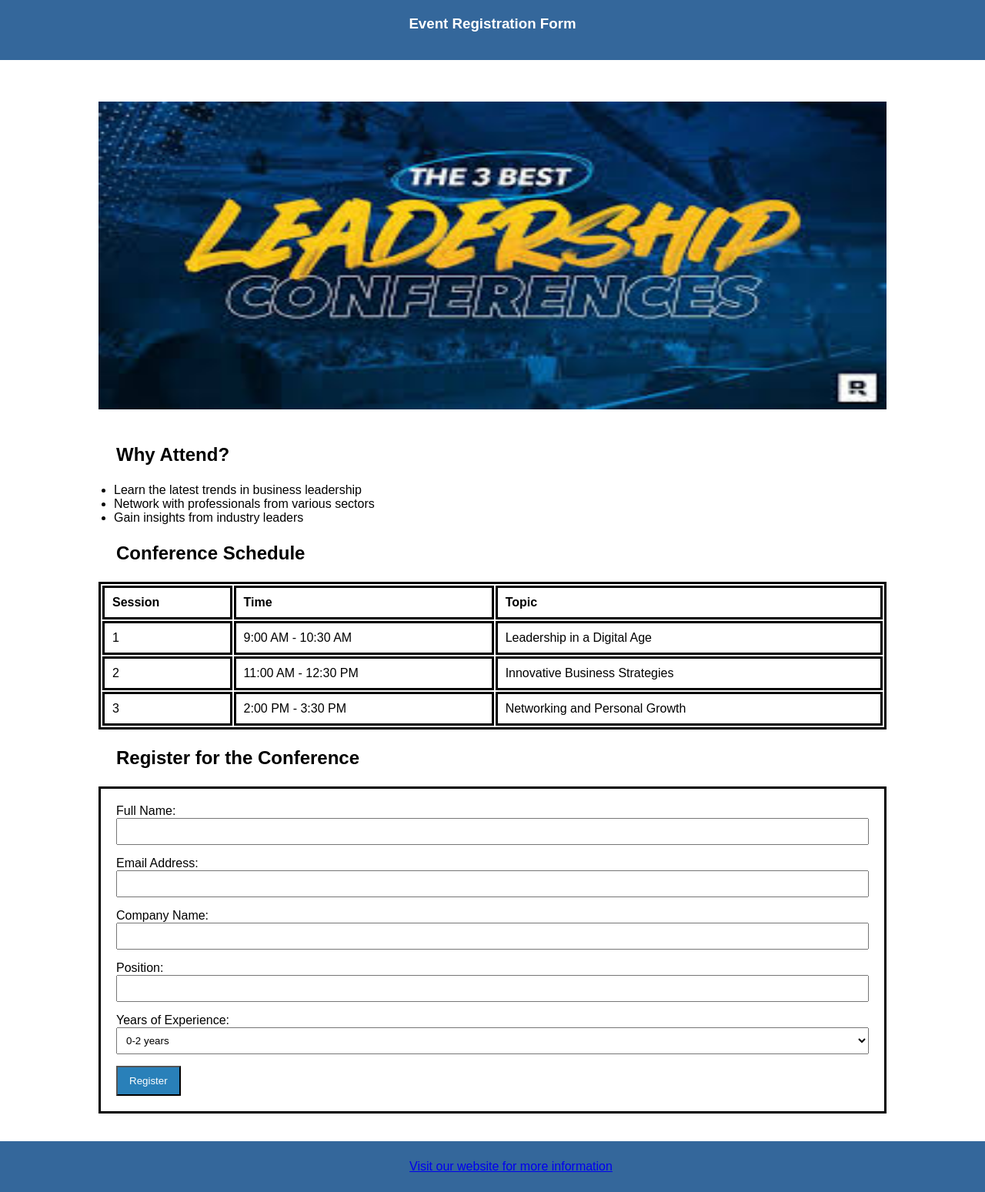
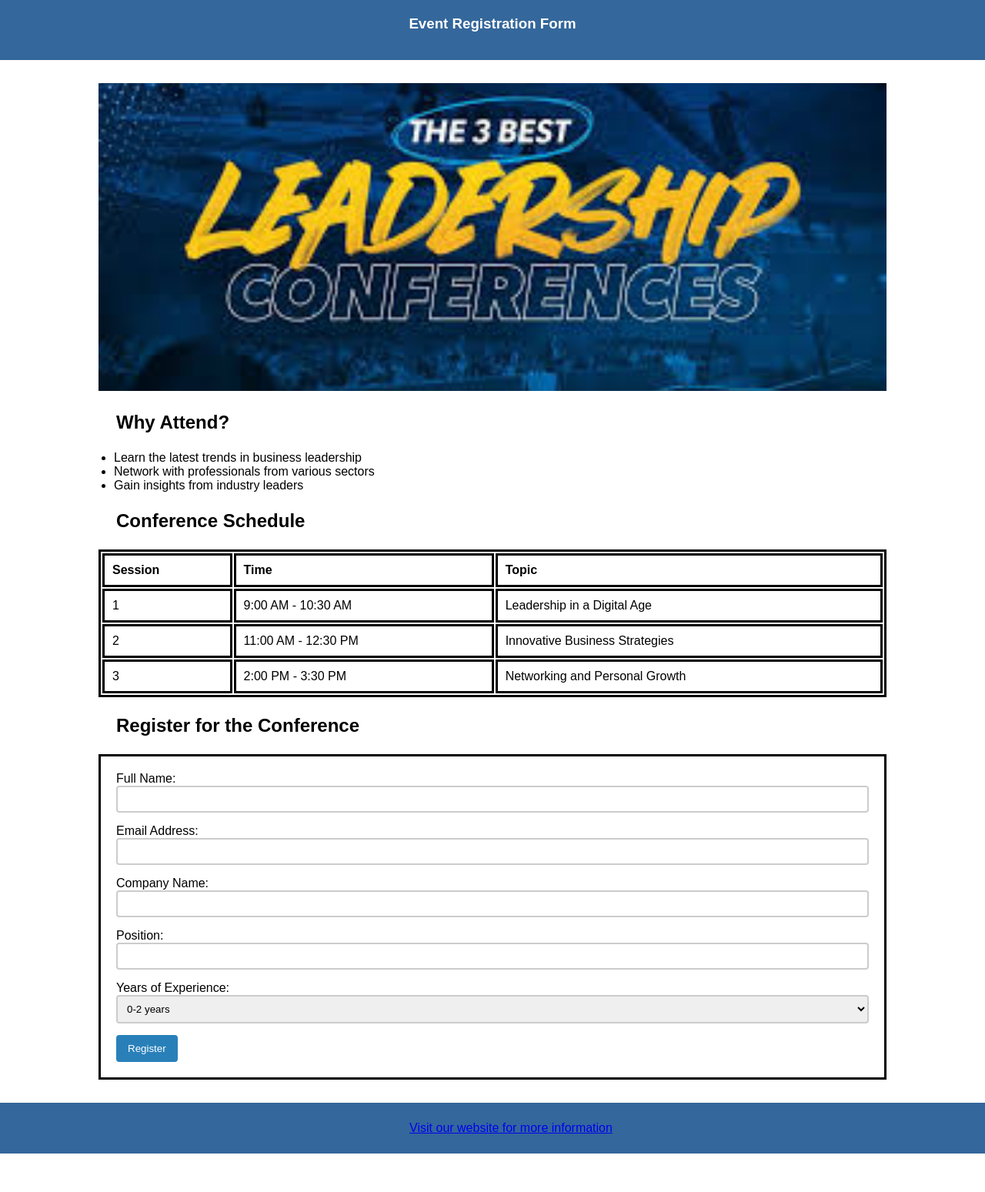
Before and after one commit to abu166/Front-End_LabWork-1, a plain HTML site: page LabWork/index.html in a window 1280 px wide. Shown: the part 76-1625 px from the top of the page at 77% size. After the commit the page ends 1575 px from the top, so only its background shows below. Drawn offline with Linux system fonts and the light colour scheme.

Commit message:
Add files via upload

```diff
--- a/LabWork/index.html
+++ b/LabWork/index.html
@@ -9,110 +9,18 @@
 
     <!-- Adding a favicon -->
     <link rel="icon" type="image/png" href="./images/favicon.png">
-
-
-    <style>
-        body {
-            font-family: Arial;
-            background-color: #ffffff;
-            margin: 0;
-            padding: 0;
-        }
-
-        header {
-            background-color: #34679b;
-            color: #fff;
-            padding: 13px;
-            text-align: center;
-        }
-
-        h1, h2, h3, h4 {
-            margin: 23px;
-        }
-
-        .cont {
-            width: 80%;
-            margin: auto;
-        }
-
-        ul {
-            padding-left: 20px;
-        }
-
-        table {
-            width: 100%;
-            margin-top: 20px;
-        }
-
-        table, th, td {
-            border: 3px solid;
-        }
-
-        th, td {
-            padding: 10px;
-            text-align: left;
-        }
-
-        form {
-            margin-top: 20px;
-            padding: 20px;
-            background-color: #fff;
-            border: 3px solid;
-        }
-
-        .form-group {
-            margin-bottom: 15px;
-        }
-
-        .form-group label {
-            margin-bottom: 5px;
-        }
-
-        .form-group input, .form-group select {
-            width: 100%;
-            padding: 8px;
-            box-sizing: border-box;
-        }
-
-        button {
-            background-color: #2980b9;
-            color: #fff;
-            padding: 10px 15px;
-            cursor: pointer;
-        }
-
-        button:hover {
-            background-color: #3498db;
-        }
-
-        footer {
-            background-color: #34679b;
-            color: white;
-            padding: 24px;
-            text-align: center;
-            width: 100%;
-        }
-
-
-    </style>
+    <link rel="stylesheet" href="styles.css">
 </head>
 
 <body>
-    <!-- Header -->
     <header>
         <h1>Business Leadership Conference 2024</h1>
         <h3>Event Registration Form</h3>
     </header>
 
-    <br>
-    <br>
-    <br>
-    <!-- Main Body -->
-    <div class="cont">
+    <div class="main-content">
         <!-- Image of the event -->
-        <img src="images/business_bg.jpeg" alt="Business Background" style="width: 100%; height: 400px;">
-        <br>
-        <br>
+        <img src="images/business_bg.jpeg" alt="Business Background" class="event-image">
 
         <h2>Why Attend?</h2>
         <ul>
@@ -186,10 +94,6 @@
             <!-- Button to submit -->
             <button type="submit">Register</button>
         </form>
-        <br>
-        <br>
-
-
     </div>
     <footer>
         <a href="https://internationalconferencealerts.com/conference/business" target="_blank">Visit our website for more information</a>
--- /dev/null
+++ b/LabWork/styles.css
@@ -0,0 +1,100 @@
+body {
+    font-family: Arial;
+    background-color: #ffffff;
+    margin: 0;
+    padding: 0;
+}
+
+header {
+    background-color: #34679b;
+    color: #fff;
+    padding: 13px;
+    text-align: center;
+}
+
+h1, h2, h3, h4 {
+    margin: 23px;
+}
+
+.main-content {
+    width: 80%;
+    margin: 30px auto;
+}
+
+ul {
+    padding-left: 20px;
+}
+
+table {
+    width: 100%;
+    margin-top: 20px;
+}
+
+table, th, td {
+    border: 3px solid;
+}
+
+th, td {
+    padding: 10px;
+    text-align: left;
+}
+
+form {
+    margin-top: 20px;
+    padding: 20px;
+    background-color: #fff;
+    border: 3px solid;
+}
+
+.form-group {
+    margin-bottom: 15px;
+}
+
+.form-group label {
+    margin-bottom: 5px;
+}
+
+.form-group input, .form-group select {
+    width: 100%;
+    padding: 8px;
+    box-sizing: border-box;
+}
+
+button {
+    background-color: #2980b9;
+    color: #fff;
+    padding: 10px 15px;
+    cursor: pointer;
+}
+
+button:hover {
+    background-color: #3498db;
+}
+
+footer {
+    background-color: #34679b;
+    color: white;
+    padding: 24px;
+    text-align: center;
+    width: 100%;
+}
+
+.event-image {
+    width: 100%;
+    height: 400px;
+    object-fit: cover;
+}
+
+.form-group input, .form-group select {
+    border: 2px solid #ccc;
+    border-radius: 4px;
+}
+
+button {
+    border-radius: 4px;
+    border: none;
+}
+
+button:hover {
+    border: 1px solid #2980b9;
+}
```
